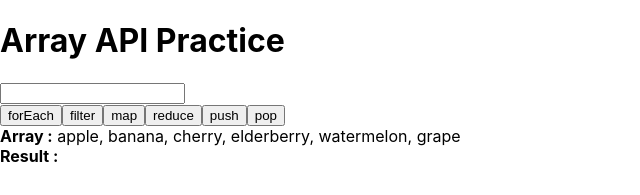
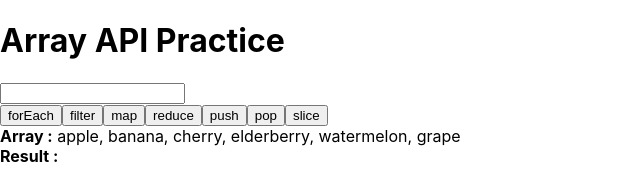
Before and after one commit to KyeongyeonKim/sparta-standard, a React (Create React App) app: page / in a window 1280 px wide. Shown: the top 195 px of the page, without its empty margins (0-640 px from the left). Built offline with nearby package versions, Linux system fonts and the light colour scheme.

Commit message:
0119 과제 slice

```diff
--- a/src/App.js
+++ b/src/App.js
@@ -73,6 +73,13 @@ function App() {
     setArray(newArr);
     setResult(newArr.join(", "));
   };
+
+  //slice() 메서드는 어떤 배열의 begin 부터 end 까지(end 미포함)에 대한 얕은 복사본을 새로운 배열 객체로 반환
+  const handleSlice = () => {
+    const newArr = array.slice(0, -2);
+    setResult(newArr.join(", "));
+  };
+
   return (
     <div>
       <h1>Array API Practice</h1>
@@ -92,6 +99,7 @@ function App() {
         <button onClick={handleReduce}>reduce</button>
         <button onClick={handlePush}>push</button>
         <button onClick={handlePop}>pop</button>
+        <button onClick={handleSlice}>slice</button>
       </div>
       <div>
         <strong>Array :</strong> {array.join(", ")}
```
